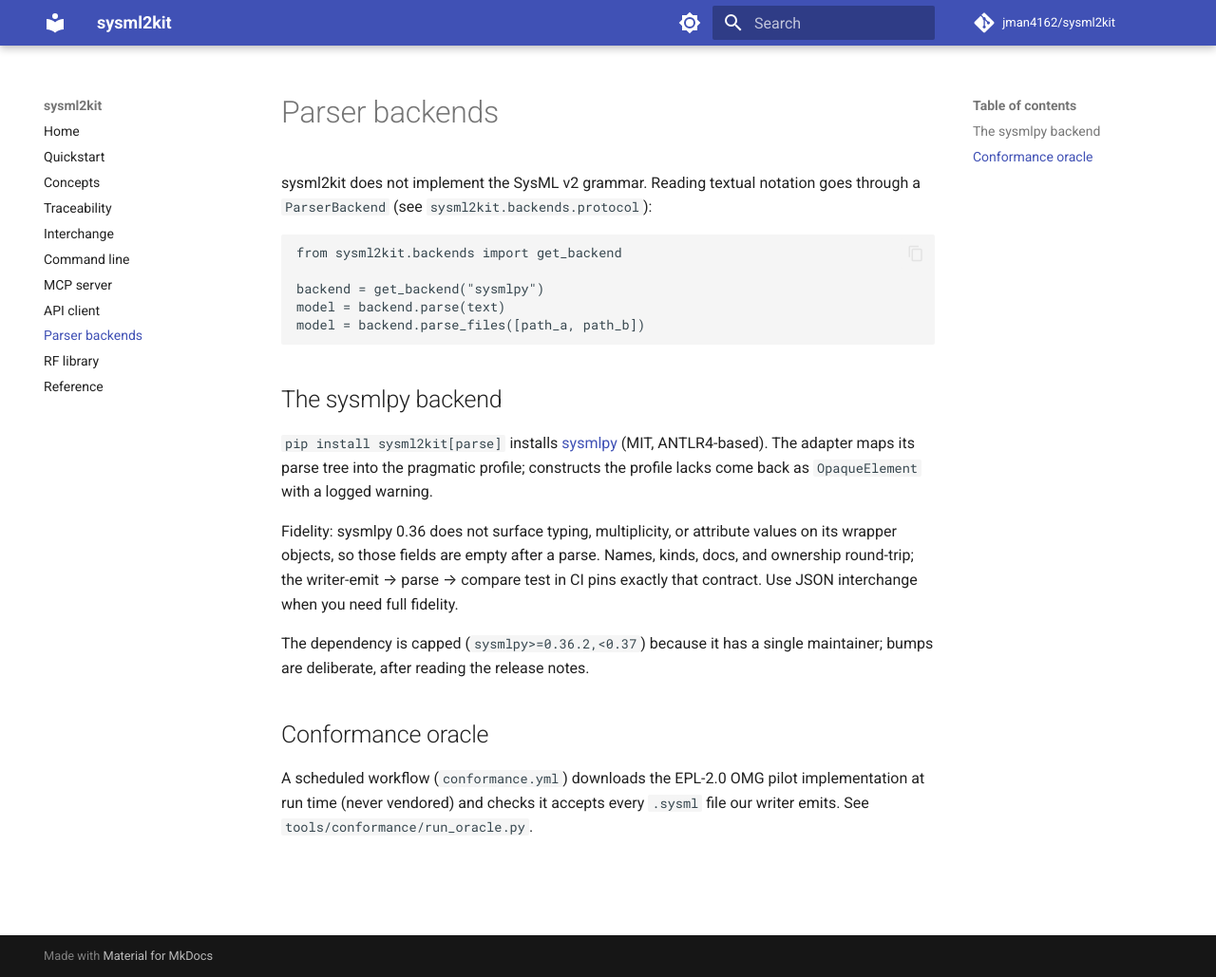
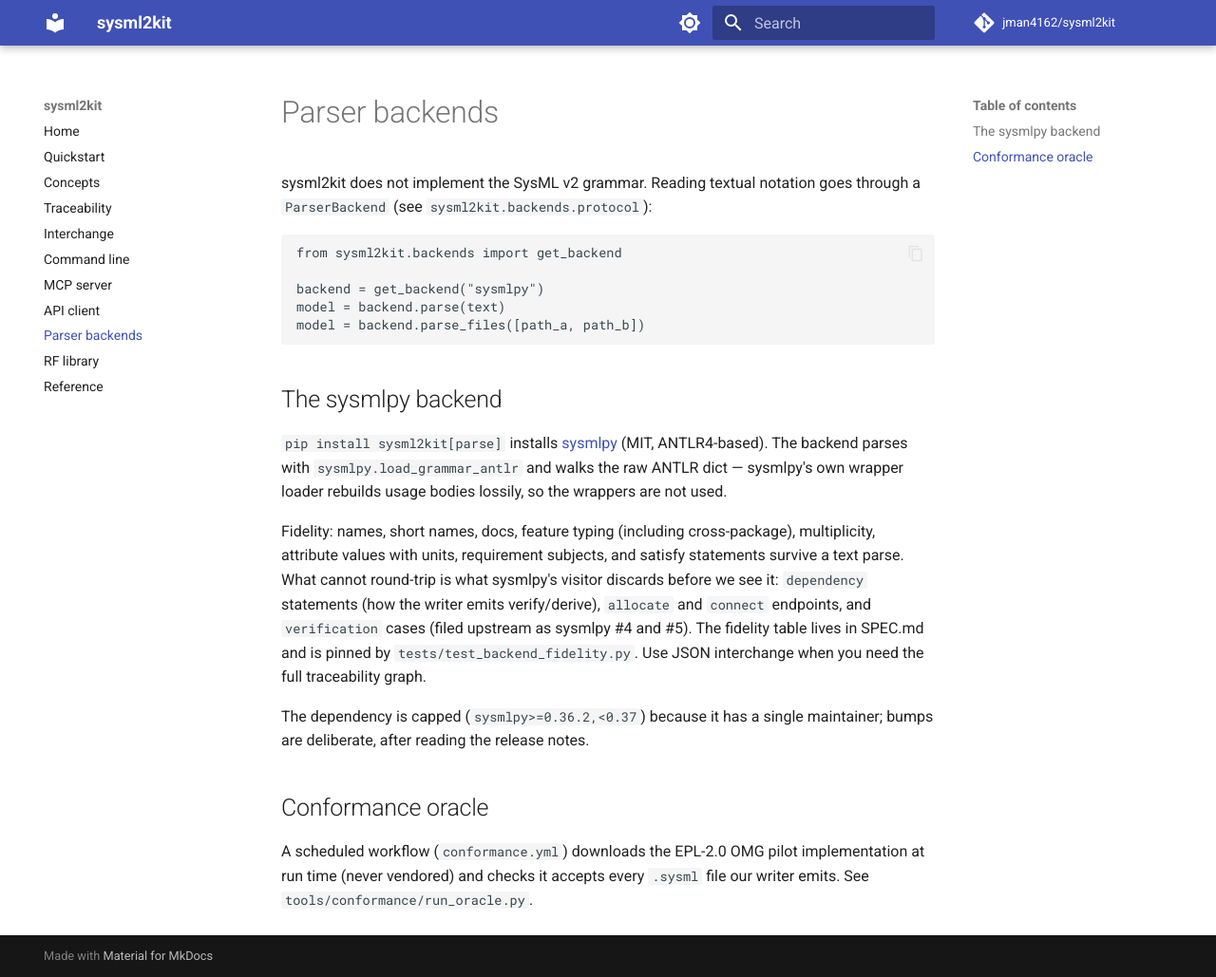
Before and after one commit to jman4162/sysml2kit, an MkDocs documentation site: the page built from docs/backends.md, in a window 1280 px wide and 1029 px high. Shown: the whole window at 95% size. Built offline with MkDocs 1.6.1 and Material for MkDocs 9.7.7, drawn with Linux system fonts in a browser that asks for light colours; comment, search, counter and statistics services are not loaded.

Commit message:
Freeze the RequirementSpec schema; update docs and changelog for 0.2.0
Co-Authored-By: Claude Fable 5 <noreply@anthropic.com>
Claude-Session: https://claude.ai/code/session_01NoLtnms93KQL7Jsp9GrZZo

```diff
--- a/docs/backends.md
+++ b/docs/backends.md
@@ -15,14 +15,19 @@ model = backend.parse_files([path_a, path_b])
 
 `pip install sysml2kit[parse]` installs
 [sysmlpy](https://github.com/mycr0ft/sysmlpy) (MIT, ANTLR4-based). The
-adapter maps its parse tree into the pragmatic profile; constructs the
-profile lacks come back as `OpaqueElement` with a logged warning.
+backend parses with `sysmlpy.load_grammar_antlr` and walks the raw ANTLR
+dict — sysmlpy's own wrapper loader rebuilds usage bodies lossily, so the
+wrappers are not used.
 
-Fidelity: sysmlpy 0.36 does not surface typing, multiplicity, or attribute
-values on its wrapper objects, so those fields are empty after a parse.
-Names, kinds, docs, and ownership round-trip; the writer-emit → parse →
-compare test in CI pins exactly that contract. Use JSON interchange when you
-need full fidelity.
+Fidelity: names, short names, docs, feature typing (including
+cross-package), multiplicity, attribute values with units, requirement
+subjects, and satisfy statements survive a text parse. What cannot
+round-trip is what sysmlpy's visitor discards before we see it: `dependency`
+statements (how the writer emits verify/derive), `allocate` and `connect`
+endpoints, and `verification` cases (filed upstream as sysmlpy #4 and #5).
+The fidelity table lives in SPEC.md and is pinned by
+`tests/test_backend_fidelity.py`. Use JSON interchange when you need the
+full traceability graph.
 
 The dependency is capped (`sysmlpy>=0.36.2,<0.37`) because it has a single
 maintainer; bumps are deliberate, after reading the release notes.
```
Also changed, not shown: CHANGELOG.md (+22 -0 lines), docs/cli.md (+6 -1 lines), 2 other files.
